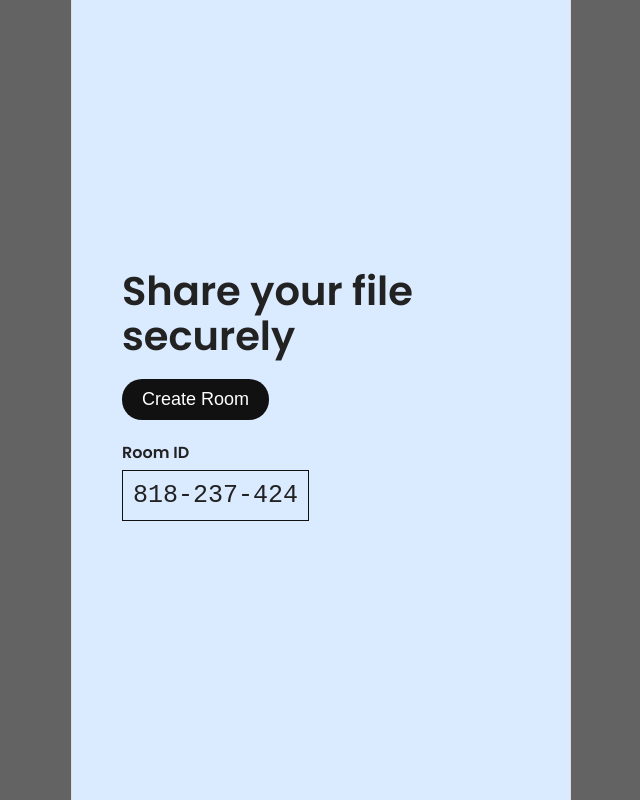
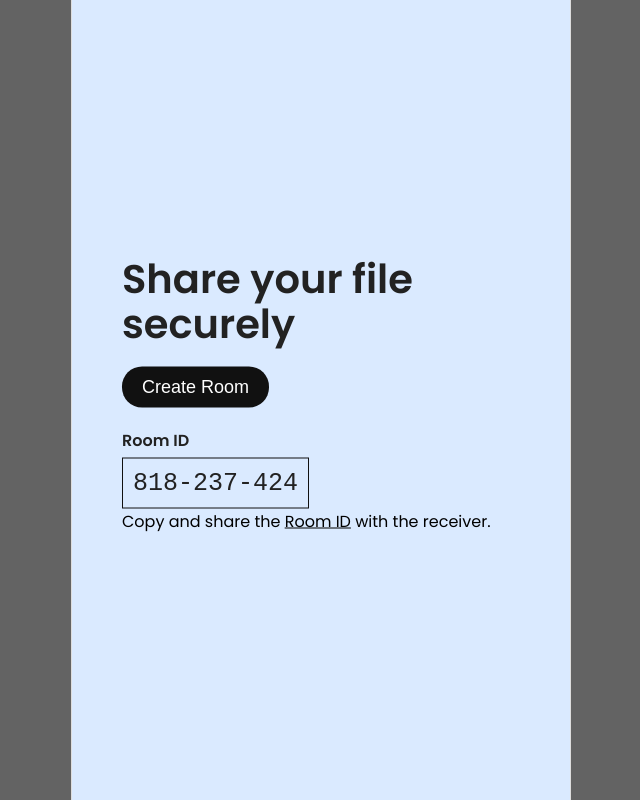
Before and after one commit to SiddharthaSarkar1/lets-share, a website: page public/index.html in a window 1280 px wide. Both pictures are taken after a click on the button "Create Room". Shown: the whole page, without its empty margins (319-959 px from the left). Drawn offline with nearby package versions, Linux system fonts and the light colour scheme; no server answers; a web font is replaced by a local one.

Commit message:
receiver redirection functionality updated

```diff
--- a/public/code.js
+++ b/public/code.js
@@ -1,6 +1,7 @@
 (function () {
   let receiverID;
   const socket = io();
+  let baseURL = getBaseUrl();
 
   function generateID() {
     return `${Math.trunc(Math.random() * 999)}-${Math.trunc(
@@ -14,11 +15,35 @@
       document.querySelector("#join-id").innerHTML = `
             <b>Room ID</b>
             <span>${joinID}</span>
+            <br/>
+            <p>Copy and share the <u>Room ID</u> with the receiver.</p>
+
         `;
       socket.emit("sender-join", {
         uid: joinID,
       });
+      document.querySelector("#receiver-start-con-btn1").style.display = "none";
     });
+
+  document
+    .querySelector("#receiver-start-con-btn1")
+    .addEventListener("click", function () {
+      window.location.href = `${baseURL}/receiver.html`;
+    });
+
+  function getBaseUrl() {
+    const { protocol, hostname, port } = window.location;
+    // Construct the base URL
+    let baseUrl = `${protocol}//${hostname}`;
+    // Include port if it's not the default (80 for HTTP and 443 for HTTPS)
+    if (
+      (protocol === "http:" && port !== "80") ||
+      (protocol === "https:" && port !== "443")
+    ) {
+      baseUrl += `:${port}`;
+    }
+    return baseUrl;
+  }
 
   socket.on("init", function (uid) {
     receiverID = uid;
--- a/public/index.html
+++ b/public/index.html
@@ -13,6 +13,7 @@
           <h2>Share your file securely</h2>
           <div class="form-input">
             <button id="sender-start-con-btn">Create Room</button>
+            <button id="receiver-start-con-btn1">Go To Receiver Screen</button>
           </div>
           <div class="form-input" id="join-id">
             <!-- <b>Room ID</b>
```
